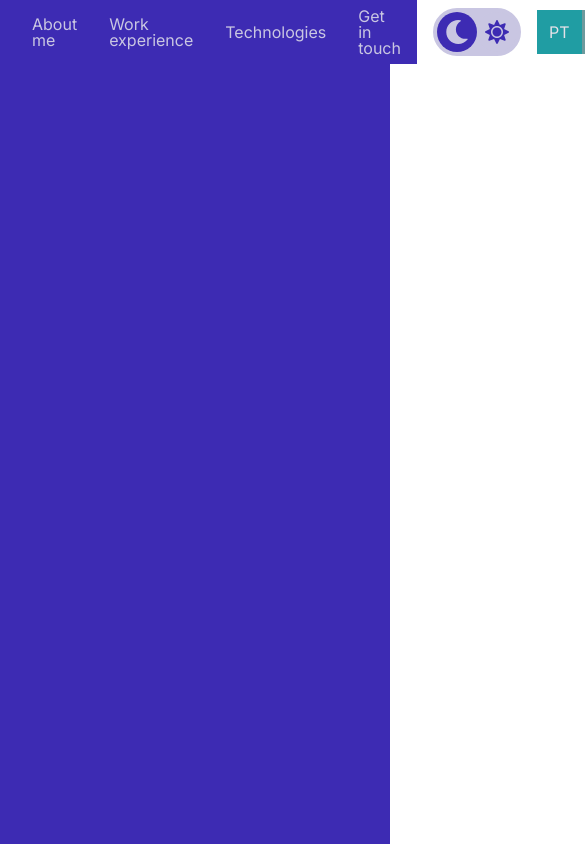
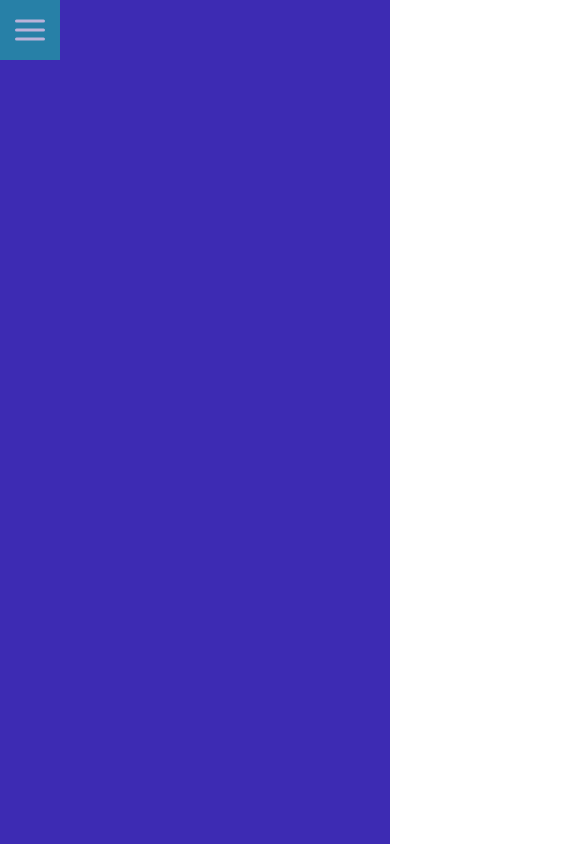
Before and after one commit to sarakborges/portfolio2024, a React (Vite) app: page / in a window 390 px wide. Shown: the top 844 px of the page, 585 px wide, since content can reach past the window. Built offline with nearby package versions, Linux system fonts and the light colour scheme.

Commit message:
made topbar responsive

```diff
--- a/src/Components/App/Topbar/Topbar.component.tsx
+++ b/src/Components/App/Topbar/Topbar.component.tsx
@@ -1,4 +1,7 @@
+import { FiMenu } from 'react-icons/fi'
+
 import TopbarMenuComponent from '@/Components/App/TopbarMenu'
+import ButtonComponent from '@/Components/System/Button'
 import PictureComponent from '@/Components/System/Picture'
 
 import './Topbar.style.scss'
@@ -8,6 +11,11 @@ const TopbarComponent: React.FC = () => {
     <nav id="topbar">
       <section className="topbar-wrapper">
         <PictureComponent src="picture.png" alt="Profile picture" round />
+
+        <ButtonComponent style="secondary">
+          <FiMenu />
+        </ButtonComponent>
+
         <TopbarMenuComponent />
       </section>
     </nav>
--- a/src/Components/App/Topbar/Topbar.style.scss
+++ b/src/Components/App/Topbar/Topbar.style.scss
@@ -24,5 +24,29 @@
     > .picture-component {
       width: var(--size-xl);
     }
+
+    > .button-component {
+      display: none;
+
+      > svg {
+        width: var(--size-lg);
+        height: var(--size-lg);
+      }
+    }
+
+    @media (width < 900px) {
+      flex-flow: column;
+      place-items: start;
+
+      padding: 0;
+
+      > .picture-component {
+        display: none;
+      }
+
+      > .button-component {
+        display: flex;
+      }
+    }
   }
 }
--- a/src/Components/App/TopbarMenu/TopbarMenu.component.tsx
+++ b/src/Components/App/TopbarMenu/TopbarMenu.component.tsx
@@ -39,6 +39,7 @@ const TopbarMenuComponent: React.FC = () => {
       <li className="change-language-wrapper">
         {languages.map((language) => (
           <ButtonComponent
+            key={language}
             style="secondary"
             disabled={language === appValue.language}
             onClick={() => {
--- a/src/Components/App/TopbarMenu/TopbarMenu.style.scss
+++ b/src/Components/App/TopbarMenu/TopbarMenu.style.scss
@@ -3,6 +3,27 @@
   place-items: center;
 
   padding: 0 var(--size-sm);
+
+  @media (width < 900px) {
+    flex-flow: column;
+
+    width: 100%;
+    max-height: 0;
+    padding: 0;
+    overflow: hidden;
+
+    opacity: 0;
+    visibility: hidden;
+
+    transition: opacity 0.3s, visibility 0.3s, max-height 0.3s;
+
+    button:focus + & {
+      max-height: 100%;
+
+      opacity: 1;
+      visibility: visible;
+    }
+  }
 
   > li {
     &.toggle-theme-wrapper {
@@ -35,5 +56,35 @@
         color: var(--bg-color);
       }
     }
+
+    @media (width < 900px) {
+      width: 100%;
+      padding: 0;
+
+      &.toggle-theme-wrapper {
+        padding-left: 0;
+      }
+
+      &.change-language-wrapper {
+        padding-left: 0;
+      }
+
+      &:is(.toggle-theme-wrapper, .change-language-wrapper) {
+        display: flex;
+        place-content: center;
+
+        padding: 0 var(--size-md);
+      }
+
+      &.toggle-theme-wrapper {
+        padding-bottom: var(--size-md);
+      }
+
+      > a {
+        width: 100%;
+        height: calc(var(--size-xl));
+        padding: 0 var(--size-md);
+      }
+    }
   }
 }
```
